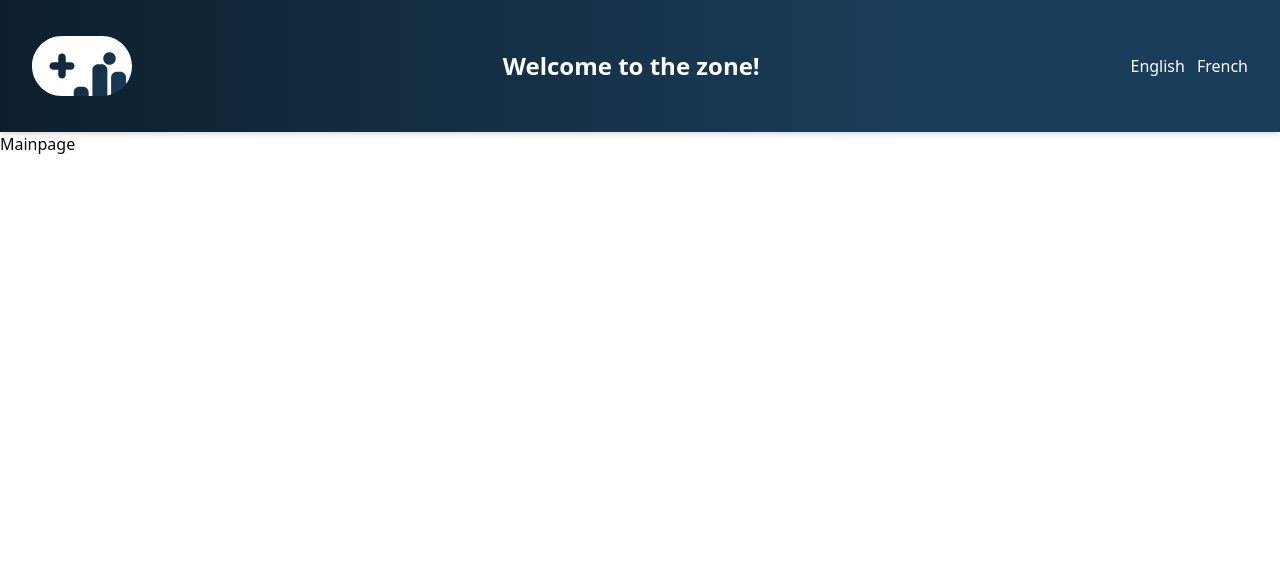
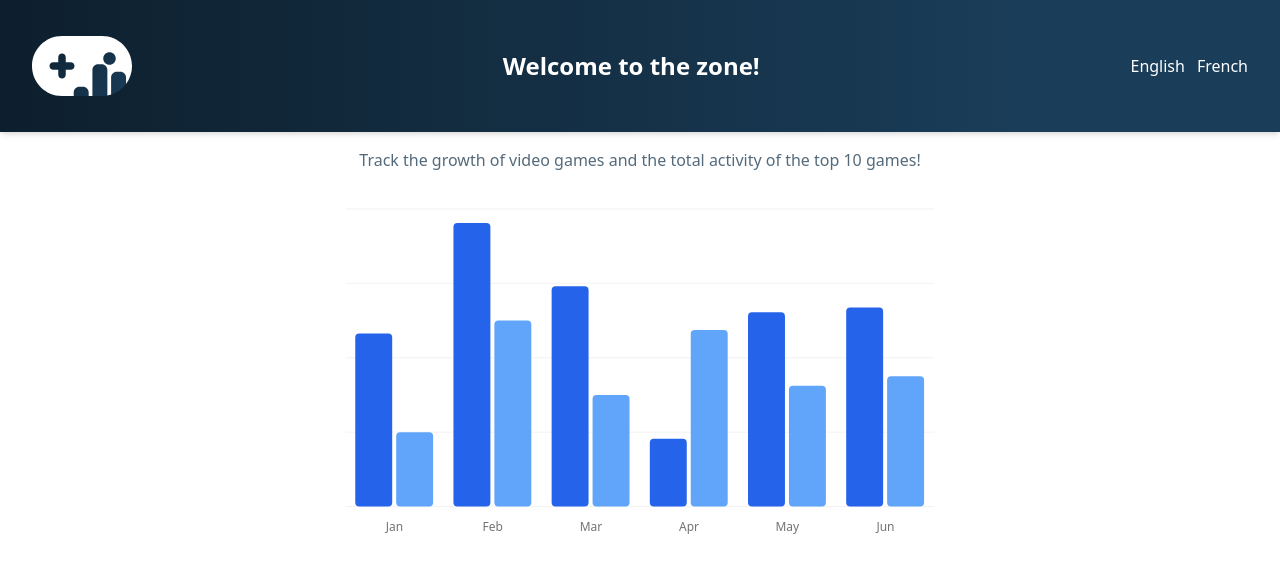
Before and after one commit to Jad-Kreit29/Dashboard-site, a React (Vite) app: page / in a window 1280 px wide. Shown: the top 572 px of the page. Built offline with nearby package versions, Linux system fonts and the light colour scheme.

Commit message:
Added simple bar chart example

```diff
--- a/src/components/NavBar.jsx
+++ b/src/components/NavBar.jsx
@@ -3,7 +3,7 @@ import Logo2 from '../assets/logo2.svg'
 
 const NavBar = () => {
   return (
-    <nav className='bg-gradient-to-r from-0% from-[#0D1F2D] to-70% to-[#1A3D59] text-white py-4 px-8 shadow-md sticky top-0 z-50'>
+    <nav className='bg-gradient-to-r from-0% from-[#0D1F2D] to-80% to-[#1A3D59] text-white py-4 px-8 shadow-md sticky top-0 z-50'>
 
         <div className='container mx-auto flex justify-between items-center'>
 
--- /dev/null
+++ b/src/components/UsersChart.jsx
@@ -0,0 +1,50 @@
+"use client"
+
+import { Bar, BarChart, CartesianGrid, XAxis } from "recharts"
+
+import { ChartContainer } from "@/components/ui/chart"
+
+const chartData = [
+  { month: "January", desktop: 186, mobile: 80 },
+  { month: "February", desktop: 305, mobile: 200 },
+  { month: "March", desktop: 237, mobile: 120 },
+  { month: "April", desktop: 73, mobile: 190 },
+  { month: "May", desktop: 209, mobile: 130 },
+  { month: "June", desktop: 214, mobile: 140 },
+]
+
+const chartConfig = {
+  desktop: {
+    label: "Desktop",
+    color: "#2563eb",
+  },
+  mobile: {
+    label: "Mobile",
+    color: "#60a5fa",
+  },
+}
+
+export default function UsersChart() {
+  return (
+    <ChartContainer config={chartConfig} className="min-h-[200px] w-[600px]">
+
+      <BarChart accessibilityLayer data={chartData}>
+
+        <CartesianGrid vertical={false} />
+
+        <XAxis
+      dataKey="month"
+      tickLine={false}
+      tickMargin={10}
+      axisLine={false}
+      tickFormatter={(value) => value.slice(0, 3)}
+        />
+
+        <Bar dataKey="desktop" fill="var(--color-desktop)" radius={4} />
+        <Bar dataKey="mobile" fill="var(--color-mobile)" radius={4} />
+
+      </BarChart>
+
+    </ChartContainer>
+  )
+}
--- a/src/pages/MainPage.jsx
+++ b/src/pages/MainPage.jsx
@@ -1,14 +1,22 @@
 import React from 'react'
 import NavBar from '../components/NavBar'
+import UsersChart from '../components/UsersChart'
 
 const MainPage = () => {
+
   return (
 
     <>
 
       <NavBar />
 
-      <div>Mainpage</div>
+      <p className='flex justify-center text-[#546A7B] mt-4'>Track the growth of video games and the total activity of the top 10 games!</p>
+
+      <div className='flex justify-center mt-8'>
+
+        <UsersChart />
+
+      </div>
 
     </>
 
```
